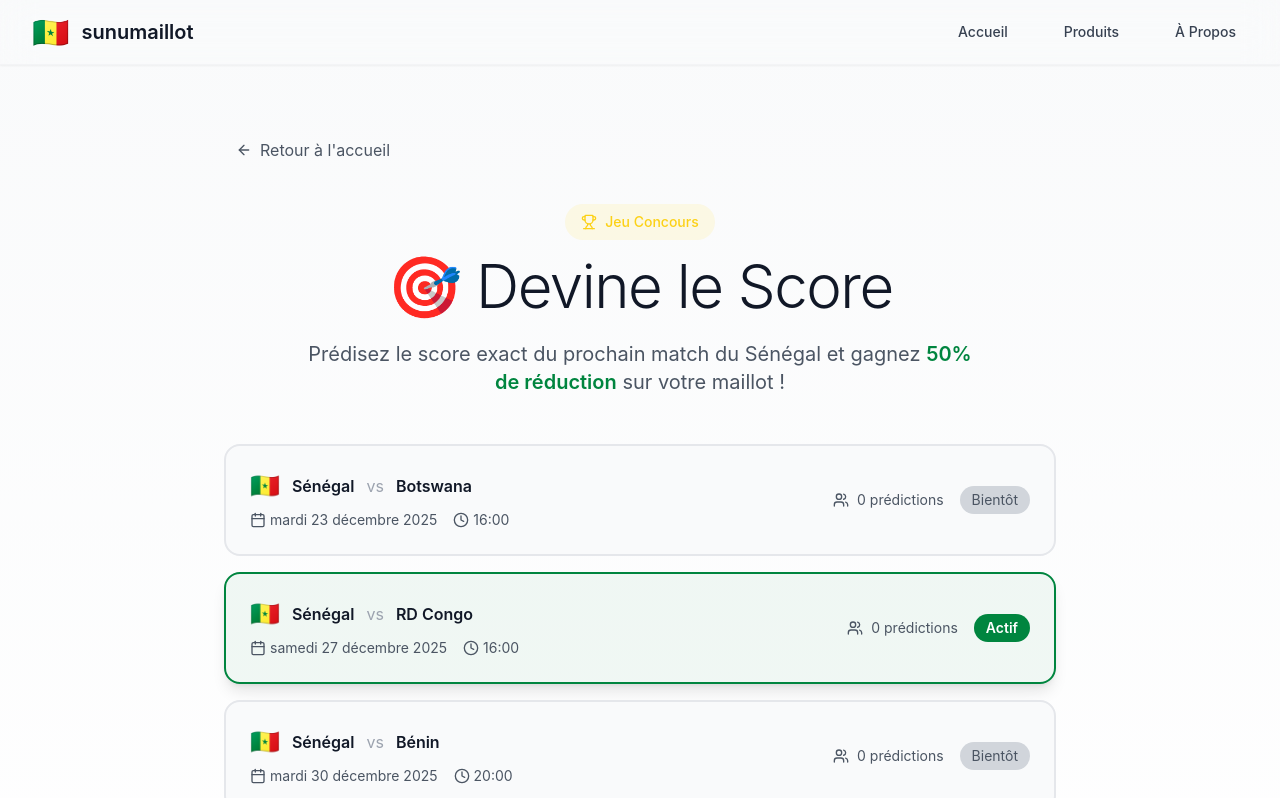
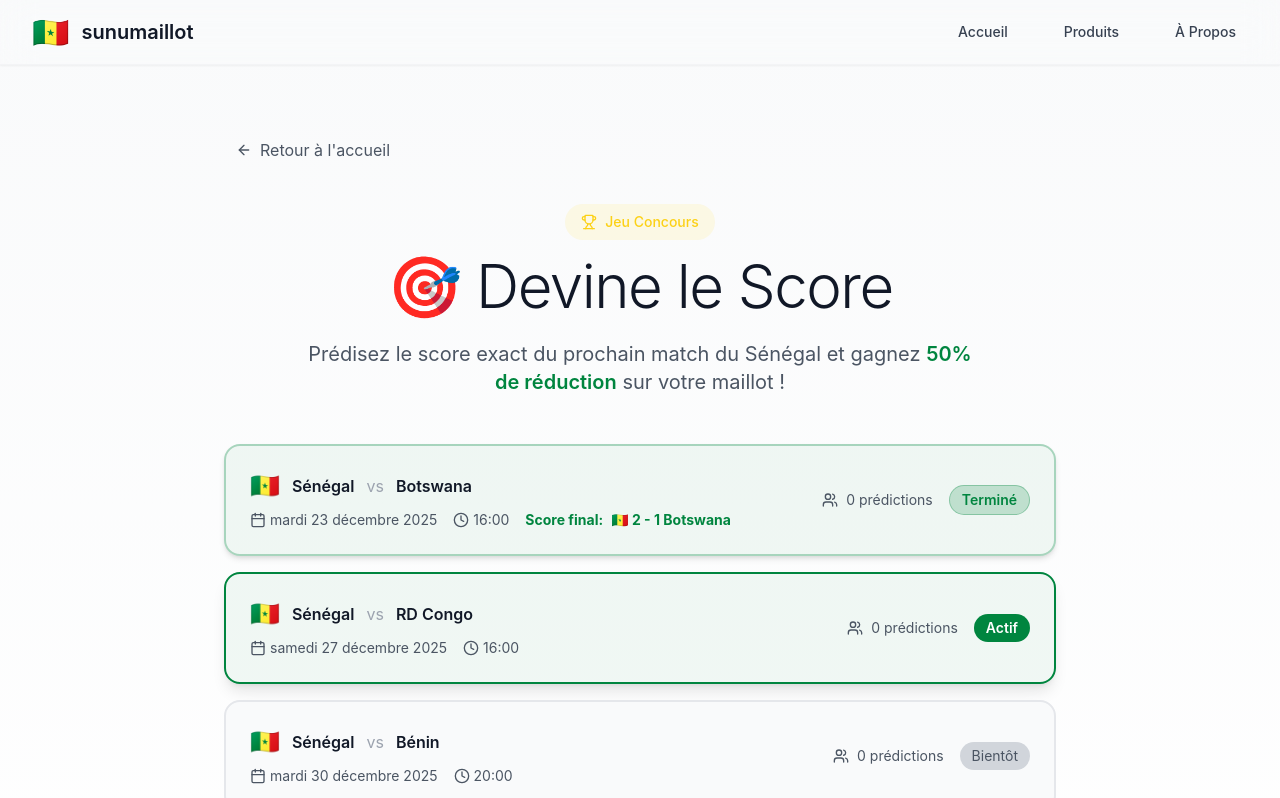
Before and after one commit to realtony0/sunumaillot, a Next.js app: page /predict in a window 1280 px wide. Shown: the top 798 px of the page. Built offline with nearby package versions, Linux system fonts and the light colour scheme.

Commit message:
Update: Display finished matches with score - Senegal vs Botswana

```diff
--- a/app/predict/page.tsx
+++ b/app/predict/page.tsx
@@ -147,7 +147,9 @@ export default function PredictPage() {
                 animate={{ opacity: 1, y: 0 }}
                 transition={{ delay: index * 0.1 }}
                 className={`p-4 sm:p-6 rounded-2xl border-2 transition-all ${
-                  isActive
+                  match.status === 'finished'
+                    ? 'border-senegal-green/30 bg-senegal-green/5 shadow-md'
+                    : isActive
                     ? 'border-senegal-green bg-senegal-green/5 shadow-lg'
                     : 'border-gray-200 bg-gray-50 opacity-60'
                 }`}
@@ -169,6 +171,12 @@ export default function PredictPage() {
                         <Clock className="w-4 h-4" />
                         {match.time}
                       </div>
+                      {match.status === 'finished' && match.score && (
+                        <div className="flex items-center gap-2 font-bold text-senegal-green">
+                          <span>Score final:</span>
+                          <span>🇸🇳 {match.score.senegal} - {match.score.opponent} {match.opponent}</span>
+                        </div>
+                      )}
                     </div>
                   </div>
                   <div className="flex items-center gap-4">
@@ -178,7 +186,11 @@ export default function PredictPage() {
                         <span>{count} prédictions</span>
                       </div>
                     </div>
-                    {isActive ? (
+                    {match.status === 'finished' ? (
+                      <span className="px-3 py-1 bg-senegal-green/20 text-senegal-green rounded-full text-sm font-semibold border border-senegal-green/30">
+                        Terminé
+                      </span>
+                    ) : isActive ? (
                       <span className="px-3 py-1 bg-senegal-green text-white rounded-full text-sm font-semibold">
                         Actif
                       </span>
```
